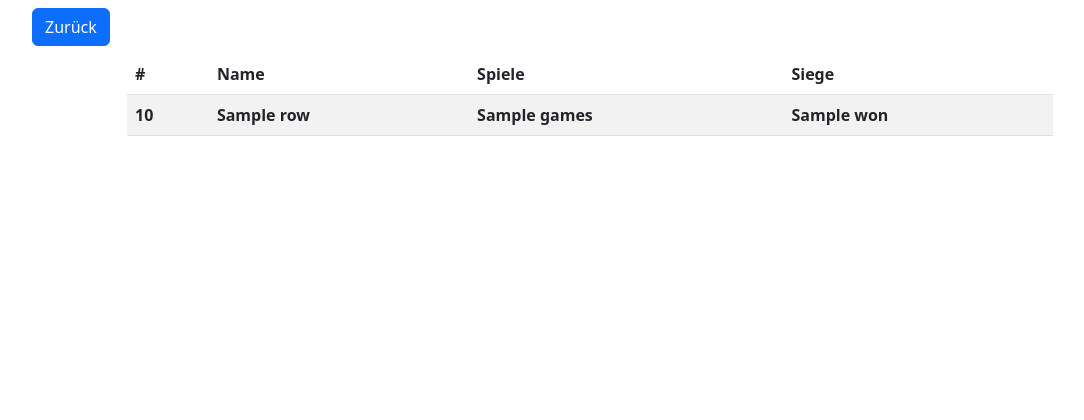
After one commit to pdeubel/beachvolleyball-tracker, a Flask app: template templates/standings.html in a window 1280 px wide. The commit adds this page. Shown: the top 420 px of the page, without its empty margins (50-1134 px from the left). Run offline with Flask 2, Linux system fonts and the light colour scheme; the template is opened without the code that fills it: most values are stand-ins (such as "Sample title", 1, 10 or a date in 2020); lists and menus that the app fills with data are empty; parts of the project's set-up code (start-up, migrations or seed data) failed here and were passed over; some libraries are stand-ins or nearby versions.

Commit message:
Added a standings page where the best players (with the most wins) are displayed first
- Added button on the player page to the standings page, and a return button to the player page
on the standings site
- Standings page is a table where the best players, with the most wins are sorted ascending
- Currently every request to /standings triggers a database query. I added some comments where
this could be changed to a scheduled caching of the standings

```diff
--- a/mod_beach.py
+++ b/mod_beach.py
@@ -13,6 +13,7 @@ def create_app():
     from backend.mail import mail
     from routes.login import login_page, login_manager
     from routes.player import player_page
+    from routes.standings import standings_page
 
     app = Flask(__name__)
 
@@ -74,6 +75,7 @@ def create_app():
     app.register_blueprint(login_page)
     app.register_blueprint(player_page)
     app.register_blueprint(game_page)
+    app.register_blueprint(standings_page)
 
     return app
 
--- a/requirements.txt
+++ b/requirements.txt
@@ -1,4 +1,5 @@
 alembic==1.7.7
+apscheduler==3.9.1
 Babel==2.10.1
 blinker==1.4
 certifi==2021.10.8
@@ -23,6 +24,7 @@ Jinja2==3.1.2
 Mako==1.2.0
 MarkupSafe==2.1.1
 mkdocs-material-extensions==1.0.3
+pandas==1.4.2
 passlib==1.7.4
 Pillow==9.1.1
 psycopg2-binary==2.9.3
--- /dev/null
+++ b/templates/standings.html
@@ -0,0 +1,39 @@
+{% extends "index.html" %}
+{% block body %}
+
+<div class="container">
+    <div class="row mt-2">
+        <div class="col-4">
+            <a href="{{ url_for('player.player_site') }}">
+                <button class="btn btn-primary">Zurück</button>
+            </a>
+        </div>
+    </div>
+    <div class="row mt-2 justify-content-center">
+
+        <div class="col-10">
+            <table class="table table-striped">
+                <thead>
+                <tr>
+                    <th scope="col">#</th>
+                    <th scope="col">Name</th>
+                    <th scope="col">Spiele</th>
+                    <th scope="col">Siege</th>
+                </tr>
+                </thead>
+                <tbody>
+                {% for i, row in standings_dataframe.iterrows() %}
+                    <tr>
+                        <th scope="row">{{ i + 1 }}</th>
+                        <th>{{ row['Name'] }}</th>
+                        <th>{{ row['Games'] }}</th>
+                        <th>{{ row['Won'] }}</th>
+                    </tr>
+                {% endfor %}
+                </tbody>
+            </table>
+        </div>
+    </div>
+</div>
+
+{% endblock %}
```
Also changed, not shown: routes/standings.py (added, +48 -0 lines), templates/player_site.html (+8 -5 lines).
